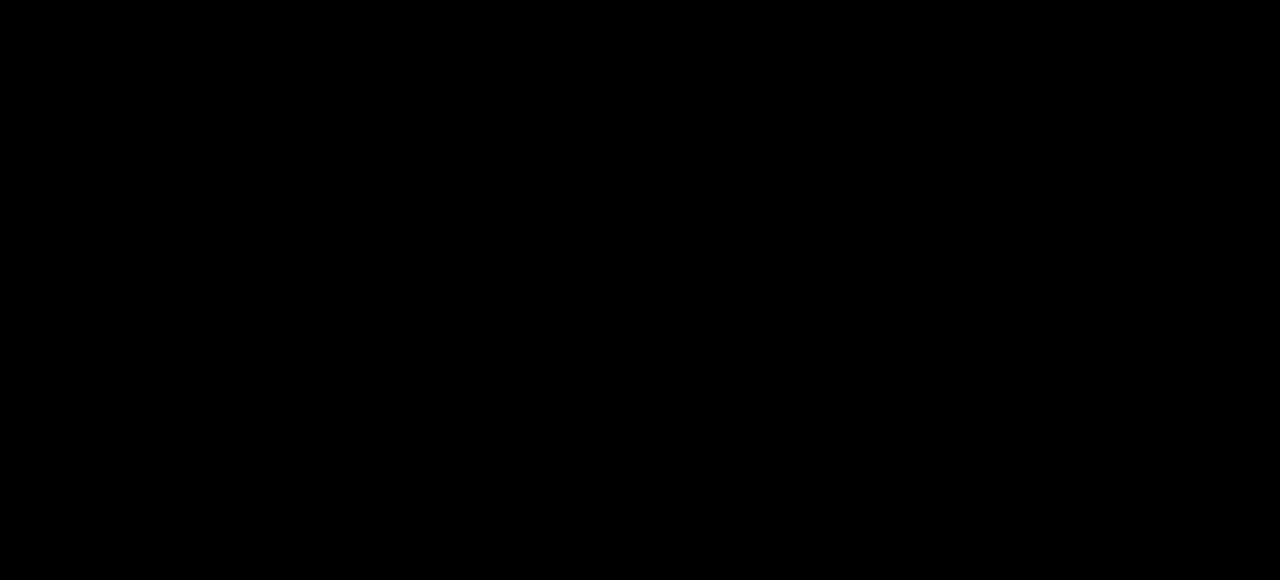
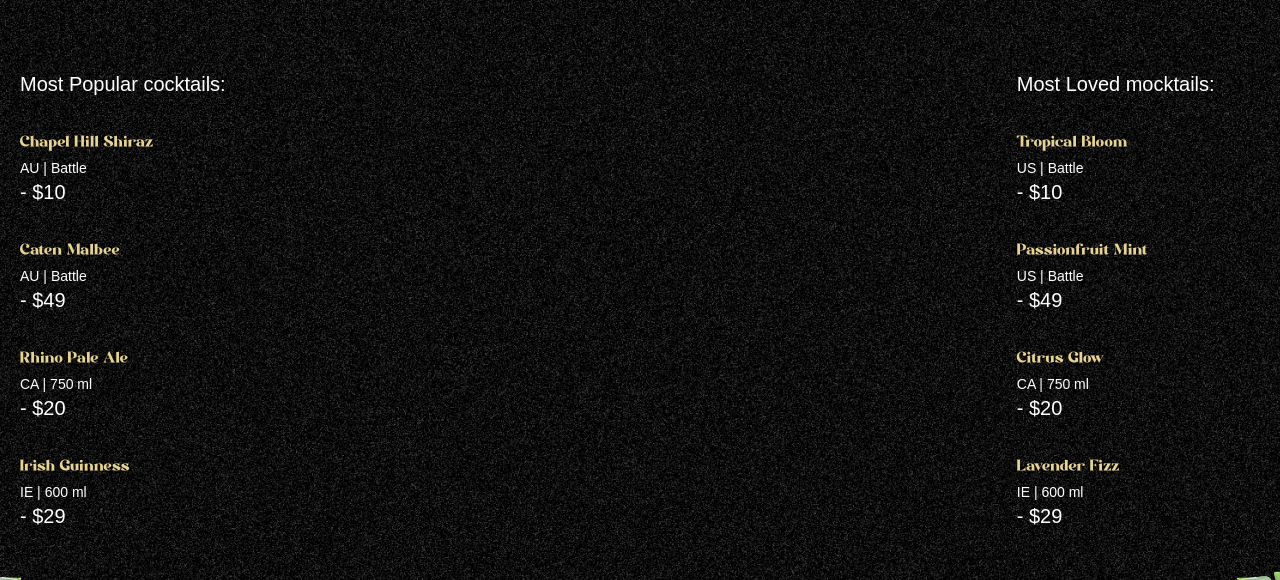
Before and after one commit to alipouryousefi/animated-landing, a React (Vite) app: page / in a window 1280 px wide. Shown: the part 890-1470 px from the top of the page. Built offline with nearby package versions, Linux system fonts and the light colour scheme; a web font is replaced by a local one.

Commit message:
add Cocktails component

```diff
--- a/src/App.tsx
+++ b/src/App.tsx
@@ -1,19 +1,19 @@
-import gsap from 'gsap'
-import { ScrollTrigger, SplitText } from 'gsap/all'
-import Navbar from './components/Navbar'
-import Hero from './components/Hero';
+import gsap from "gsap";
+import { ScrollTrigger, SplitText } from "gsap/all";
+import Navbar from "./components/Navbar";
+import Hero from "./components/Hero";
+import Cocktails from "./components/Cocktails";
 
-gsap.registerPlugin(ScrollTrigger,SplitText);
+gsap.registerPlugin(ScrollTrigger, SplitText);
 
 const App = () => {
   return (
     <main>
       <Navbar />
       <Hero />
+      <Cocktails />
+    </main>
+  );
+};
 
-
-    </main>
-  )
-}
-
-export default App
+export default App;
--- /dev/null
+++ b/src/components/Cocktails.tsx
@@ -0,0 +1,76 @@
+import { useGSAP } from "@gsap/react";
+import { cocktailLists, mockTailLists } from "../../constants";
+import gsap from "gsap";
+
+const Cocktails = () => {
+  useGSAP(() => {
+    const parallaxTimeline = gsap.timeline({
+      scrollTrigger: {
+        trigger: "#cocktails",
+        start: "top 30%",
+        end: "bottom 80%",
+        scrub: true,
+      },
+    });
+
+    parallaxTimeline.from("#c-left-leaf", {
+      x: -100,
+      y: 100,
+    }).from("#c-right-leaf", {
+        x: 100,
+        y: 100,
+      });
+  }, []);
+  return (
+    <section id="cocktails" className="noisy">
+      <img
+        src="/images/cocktail-left-leaf.png"
+        alt="left-leaf"
+        id="c-left-leaf"
+      />
+      <img
+        src="/images/cocktail-right-leaf.png"
+        alt="right-leaf"
+        id="c-right-leaf"
+      />
+
+      <div className="list">
+        <div className="popular">
+          <h2>Most Popular cocktails:</h2>
+          <ul>
+            {cocktailLists.map((item) => (
+              <li key={item.name}>
+                <div className="md:me-28">
+                  <h3>{item.name}</h3>
+                  <p>
+                    {item.country} | {item.detail}
+                  </p>
+                  <span>- {item.price}</span>
+                </div>
+              </li>
+            ))}
+          </ul>
+        </div>
+
+        <div className="loved">
+          <h2>Most Loved mocktails:</h2>
+          <ul>
+            {mockTailLists.map((item) => (
+              <li key={item.name}>
+                <div className="md:me-28">
+                  <h3>{item.name}</h3>
+                  <p>
+                    {item.country} | {item.detail}
+                  </p>
+                  <span>- {item.price}</span>
+                </div>
+              </li>
+            ))}
+          </ul>
+        </div>
+      </div>
+    </section>
+  );
+};
+
+export default Cocktails;
```
